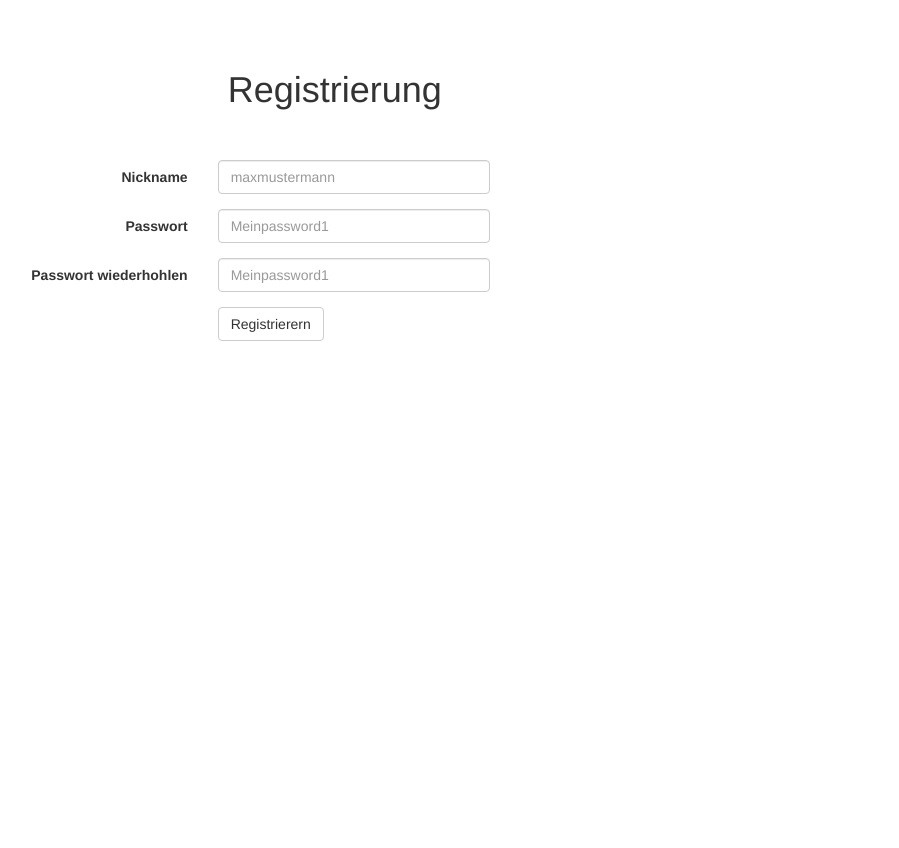
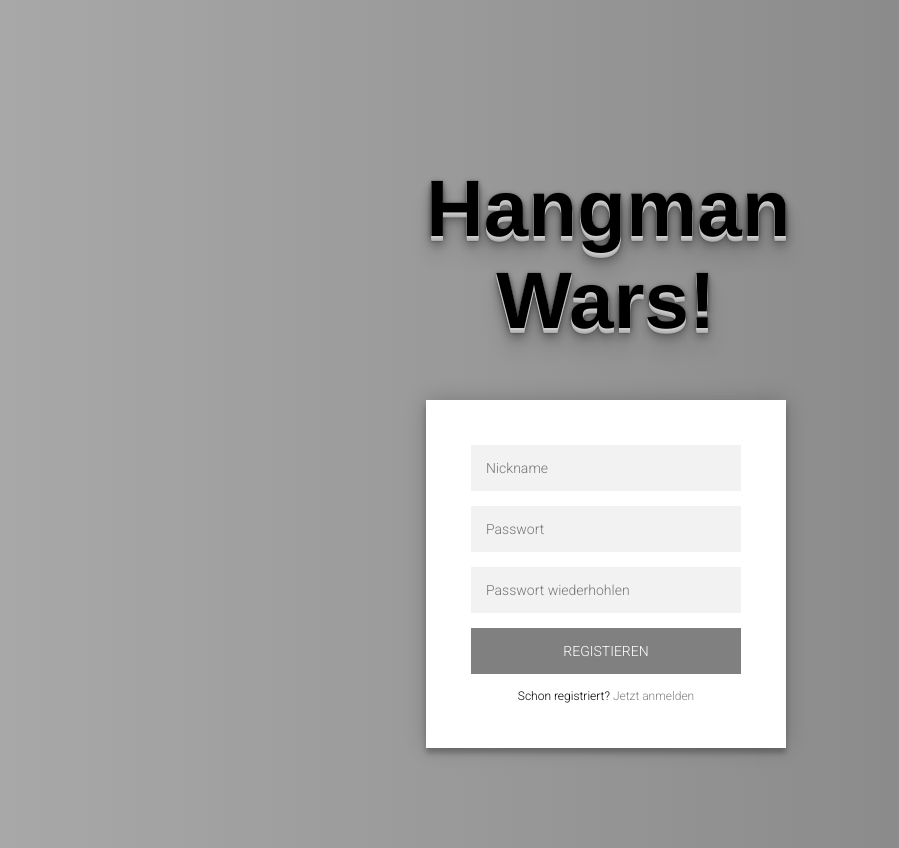
Before and after one commit to martingratt/webproject_semester2, a PHP site: page /register.php in a window 1280 px wide. Shown: the whole page, without its empty margins (34-933 px from the left). Before the commit the page ends 341 px from the top, so only its background shows below. Run offline with PHP 8.4, Linux system fonts and the light colour scheme.

Commit message:
einige verbesserungen, vor allem login, logout, register

```diff
--- /dev/null
+++ b/hangman/css/login.css
@@ -0,0 +1,101 @@
+@import url(https://fonts.googleapis.com/css?family=Roboto:300);
+
+
+.login-page {
+    width: 360px;
+    padding: 8% 0 0;
+    margin: auto;
+}
+.form {
+    position: relative;
+    z-index: 1;
+    background: #FFFFFF;
+    max-width: 360px;
+    margin: 0 auto 100px;
+    padding: 45px;
+    text-align: center;
+    box-shadow: 0 0 20px 0 rgba(0, 0, 0, 0.2), 0 5px 5px 0 rgba(0, 0, 0, 0.24);
+}
+.form input {
+    font-family: "Roboto", sans-serif;
+    outline: 0;
+    background: #f2f2f2;
+    width: 100%;
+    border: 0;
+    margin: 0 0 15px;
+    padding: 15px;
+    box-sizing: border-box;
+    font-size: 14px;
+}
+.form button {
+    font-family: "Roboto", sans-serif;
+    text-transform: uppercase;
+    outline: 0;
+    background: grey;
+    width: 100%;
+    border: 0;
+    padding: 15px;
+    color: #FFFFFF;
+    font-size: 14px;
+    -webkit-transition: all 0.3 ease;
+    transition: all 0.3 ease;
+    cursor: pointer;
+}
+.form button:hover,.form button:active,.form button:focus {
+    background: darkgray;
+}
+.form .message {
+    margin: 15px 0 0;
+    color: black;
+    font-size: 12px;
+}
+.form .message a {
+    color: grey;
+    text-decoration: none;
+}
+.form .register-form {
+    display: none;
+}
+.container {
+    position: relative;
+    z-index: 1;
+    max-width: 300px;
+    margin: 0 auto;
+}
+.container:before, .container:after {
+    content: "";
+    display: block;
+    clear: both;
+}
+.container .info {
+    margin: 50px auto;
+    text-align: center;
+}
+.container .info h1 {
+    margin: 0 0 15px;
+    padding: 0;
+    font-size: 36px;
+    font-weight: 300;
+    color: #1a1a1a;
+}
+.container .info span {
+    color: #4d4d4d;
+    font-size: 12px;
+}
+.container .info span a {
+    color: #000000;
+    text-decoration: none;
+}
+.container .info span .fa {
+    color: #EF3B3A;
+}
+body {
+    background: grey; /* fallback for old browsers */
+    background: -webkit-linear-gradient(right, grey, darkgray);
+    background: -moz-linear-gradient(right, grey, darkgray);
+    background: -o-linear-gradient(right, grey, darkgray);
+    background: linear-gradient(to left, grey, darkgray);
+    font-family: "Roboto", sans-serif;
+    -webkit-font-smoothing: antialiased;
+    -moz-osx-font-smoothing: grayscale;
+}
--- a/hangman/css/textstyle.css
+++ b/hangman/css/textstyle.css
@@ -26,3 +26,28 @@ h1 {
 .hit-the-floor {
     text-align: center;
 }
+
+.passwortcheck {
+    color: darkred;
+    font-size: 1em;
+    font-weight: bold;
+    font-family: "Times New Roman";
+    text-align: center;
+}
+
+.logout1 {
+    color: black;
+    font-size: 1em;
+    font-weight: bold;
+    font-family: "Times New Roman";
+    text-align: center;
+}
+
+.logout2 {
+    color: black;
+    font-size: 0.7em;
+    font-weight: bold;
+    font-family: "Times New Roman";
+    text-align: center;
+
+}
--- a/hangman/hangman.php
+++ b/hangman/hangman.php
@@ -95,8 +95,9 @@ if (isset($_SESSION["name"])) {
     <?php
 } else {
     ?>
-    /*direkte weiterleitung mit header wie in index.php*/
-    Bitte erste einloggen, <a href="index.php">hier</a>.
+
+
     <?php
+    header( "Location: index.php");
 }
 ?>
--- /dev/null
+++ b/hangman/js/login.js
@@ -0,0 +1,3 @@
+$('.message a').click(function(){
+    $('form').animate({height: "toggle", opacity: "toggle"}, "slow");
+});
--- a/hangman/register.php
+++ b/hangman/register.php
@@ -5,51 +5,38 @@
     <title>
         register
     </title>
-    <link rel="stylesheet" href="css/bootstrap.css">
+    <link rel="stylesheet" href="css/login.css">
+    <link rel="stylesheet" href="css/textstyle.css">
+    <script type="text/javascript" src="js/login.js"></script>
 </head>
 <body>
 
-<div class="col-sm-offset-2 col-sm-10">
-    <h1>Registrierung</h1>
-    <br>
-    <br>
-</div>
+
+
 
 <form action="register.php" type="submit" method="post">
 
-    <div class="form-horizontal">
 
-        <div class="form-group">
-            <label for ="nickname" class="col-sm-2 control-label">Nickname</label>
-            <div class="col-sm-3">
-                <input type="text" name="nickname" class="form-control" placeholder="maxmustermann" required>
-            </div>
+
+
+    <div class="login-page">
+        <div class="hit-the-floor"><h1>Hangman Wars!</h1></div>
+        <div class="form">
+
+            <form class="register-form" action="register.php" type="submit" method="post"">
+                <input type="text" placeholder="Nickname" name="nickname" required/>
+                <input type="password" placeholder="Passwort" name="passwort" required/>
+                <input type="password" placeholder="Passwort wiederhohlen" name="passwortwh" required/>
+                <button value="Registrierern" name="submit">Registieren</button>
+                <p class="message">Schon registriert? <a href="index.php">Jetzt anmelden</a></p>
+            </form>
+
         </div>
-
-        <div class="form-group">
-            <label for ="nickname" class="col-sm-2 control-label">Passwort</label>
-            <div class="col-sm-3">
-                <input type="password" name="passwort" class="form-control" placeholder="Meinpassword1" required>
-            </div>
-        </div>
-
-        <div class="form-group">
-            <label for ="nickname" class="col-sm-2 control-label">Passwort wiederhohlen</label>
-            <div class="col-sm-3">
-                <input type="password" name="passwortwh" class="form-control" placeholder="Meinpassword1" required>
-            </div>
-        </div>
-
-        <div class="form-group">
-            <div class="col-sm-offset-2 col-sm-10">
-                <input type="submit" class="btn btn-default" value="Registrierern" name="submit"/>
-            </div>
-        </div>
-
     </div>
 
 
-    <div class="col-sm-offset-2 col-sm-10">
+
+    <div class="passwortcheck">
         <?php
         $errorUserNameExists = false;
 
```
Also changed, not shown: hangman/RankedList.php (+20 -0 lines), hangman/impressum.php (+16 -0 lines), hangman/index.php (+10 -37 lines), hangman/logout.php (+24 -2 lines), hangman/news.php (+18 -0 lines).
